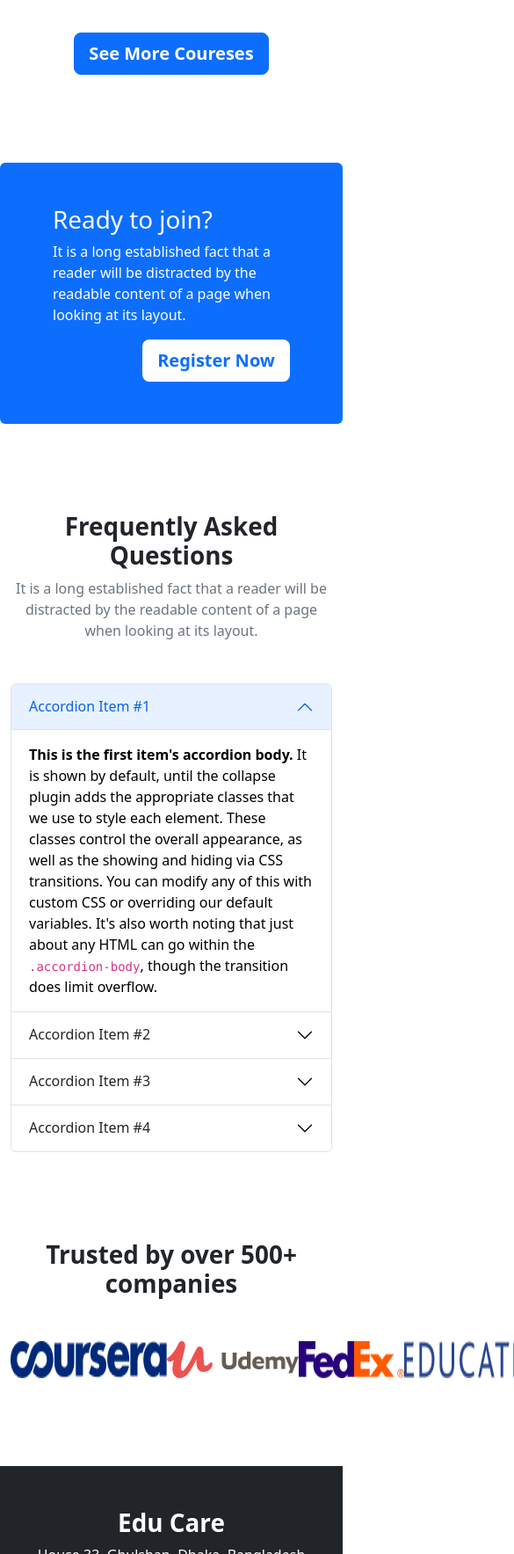
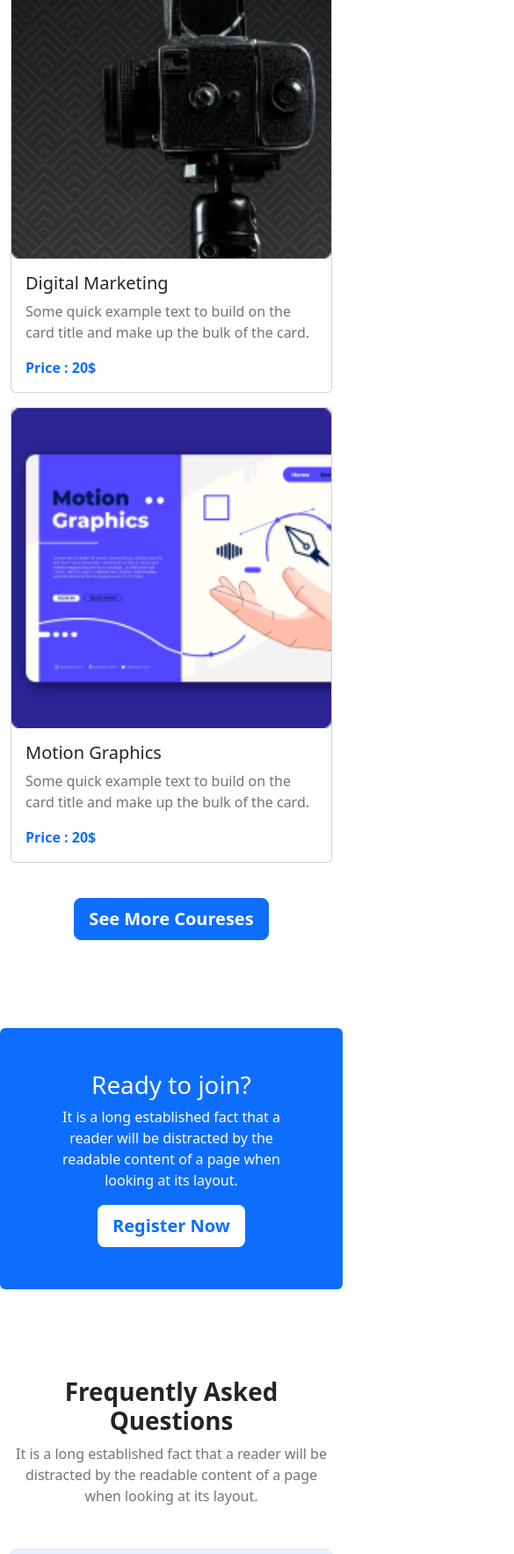
Before and after one commit to khandaker-md-yasin-arafat/edu-care, a plain HTML site: page index.html in a window 390 px wide. Shown: the part 2812-4579 px from the top of the page at 88% size, 585 px wide, since content can reach past the window. Drawn offline with nearby package versions, Linux system fonts and the light colour scheme.

Commit message:
mobile responsive completed

```diff
--- a/index.html
+++ b/index.html
@@ -113,7 +113,7 @@
               <div class="card mb-3" style="max-width: 650px;">
                 <div class="row g-0">
                   <div class="col-md-4">
-                    <img src="images/course/course-1.png" class="img-fluid rounded-start" alt="...">
+                    <img src="images/course/course-1.png" class="img-fluid img-responsive rounded-start" alt="...">
                   </div>
                   <div class="col-md-8 d-flex align-items-center">
                     <div class="card-body">
@@ -127,7 +127,7 @@
               <div class="card mb-3" style="max-width: 650px;">
                 <div class="row g-0">
                   <div class="col-md-4">
-                    <img src="images/course/course-2.png" class="img-fluid rounded-start" alt="...">
+                    <img src="images/course/course-2.png" class="img-fluid img-responsive rounded-start" alt="...">
                   </div>
                   <div class="col-md-8 d-flex align-items-center">
                     <div class="card-body">
@@ -141,7 +141,7 @@
               <div class="card mb-3" style="max-width: 650px;">
                 <div class="row g-0">
                   <div class="col-md-4">
-                    <img src="images/course/course-3.png" class="img-fluid rounded-start" alt="...">
+                    <img src="images/course/course-3.png" class="img-fluid img-responsive rounded-start" alt="...">
                   </div>
                   <div class="col-md-8 d-flex align-items-center">
                     <div class="card-body">
@@ -157,7 +157,7 @@
               <div class="card mb-3" style="max-width: 650px;">
                 <div class="row g-0">
                   <div class="col-md-4">
-                    <img src="images/course/course-4.png" class="img-fluid rounded-start" alt="...">
+                    <img src="images/course/course-4.png" class="img-fluid img-responsive rounded-start" alt="...">
                   </div>
                   <div class="col-md-8 d-flex align-items-center">
                     <div class="card-body">
@@ -171,7 +171,7 @@
               <div class="card mb-3" style="max-width: 650px;">
                 <div class="row g-0">
                   <div class="col-md-4">
-                    <img src="images/course/course-5.png" class="img-fluid rounded-start" alt="...">
+                    <img src="images/course/course-5.png" class="img-fluid img-responsive rounded-start" alt="...">
                   </div>
                   <div class="col-md-8 d-flex align-items-center">
                     <div class="card-body">
@@ -185,7 +185,7 @@
               <div class="card mb-3" style="max-width: 650px;">
                 <div class="row g-0">
                   <div class="col-md-4">
-                    <img src="images/course/course-6.png" class="img-fluid rounded-start" alt="...">
+                    <img src="images/course/course-6.png" class="img-fluid img-responsive rounded-start" alt="...">
                   </div>
                   <div class="col-md-8 d-flex align-items-center">
                     <div class="card-body">
@@ -209,11 +209,11 @@
       <section>
         <div class="container">
           <div class="row bg-primary p-5 rounded d-flex align-items-center">
-            <div class="col-md-6 text-white">
+            <div class="col-md-6 col-12 text-white text-center text-md-start">
               <h1>Ready to join?</h1>
               <p>It is a long established fact that a reader will be distracted by the readable content of a page when looking at its layout.</p>
             </div>
-            <div class="col-md-6 text-end">
+            <div class="col-md-6 col-12 text-md-end text-center">
               <button type="button" class="btn btn-lg bg-white fs-5 fw-bold text-primary" data-bs-toggle="modal" data-bs-target="#exampleModal" data-bs-whatever="@mdo">Register Now</button>
               <div class="modal fade" id="exampleModal" tabindex="-1" aria-labelledby="exampleModalLabel" aria-hidden="true">
                 <div class="modal-dialog">
@@ -308,7 +308,7 @@
 
       <!-- Clients Part Start -->
       <section>
-        <div class="container">
+        <div class="container d-none d-md-block">
           <div class="text-center">
             <h1 class="fw-bold">Trusted by over 500+ companies</h1>
           </div>
--- a/styles/style.css
+++ b/styles/style.css
@@ -7,6 +7,10 @@ Common CSS
 }
 section{
     margin-bottom: 100px;
+}
+.img-responsive{
+    width: 100%;
+    height: auto;
 }
 /* ---------------
 Carousel item CSS
```
